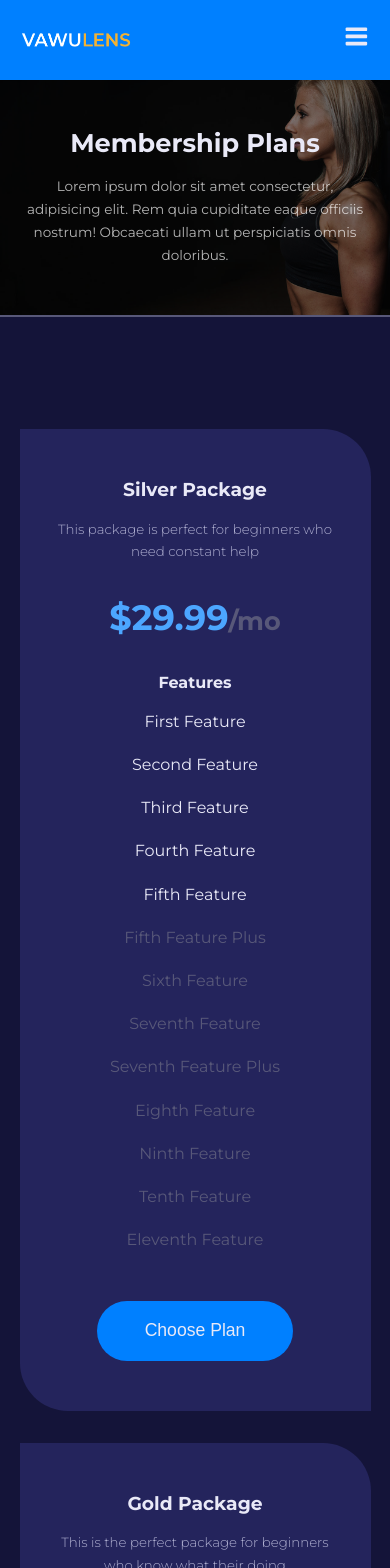
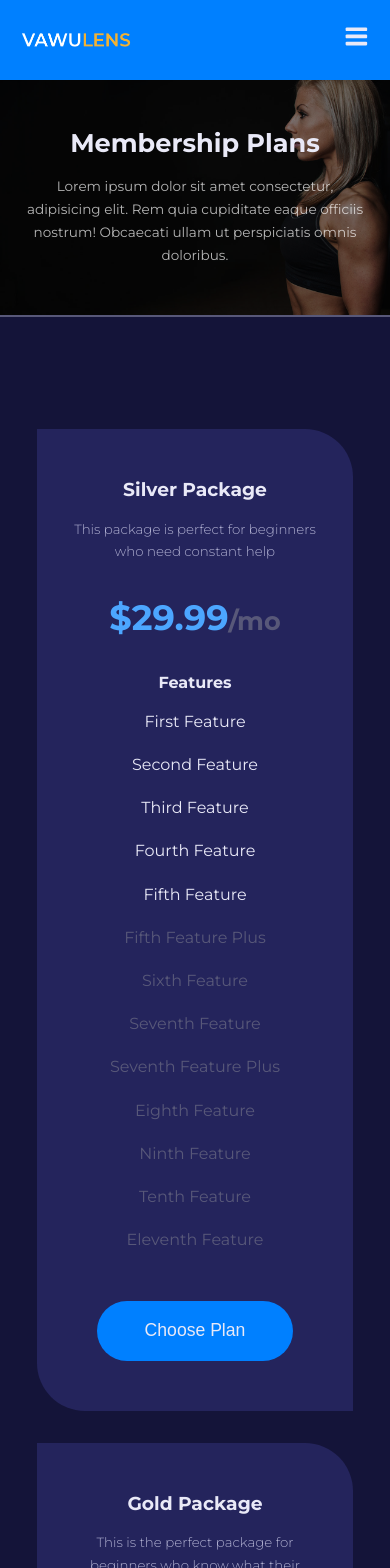
Before and after one commit to erickdc7/react-trainer-website, a React (Create React App) app: page /plans in a window 390 px wide. Shown: the top 1568 px of the page. Built offline with nearby package versions, Linux system fonts and the light colour scheme; the HTML template or start-up script is replaced by a standard one.

Commit message:
media queries in small screen plan styles added to plans.css

```diff
--- a/src/pages/plans/plans.css
+++ b/src/pages/plans/plans.css
@@ -53,4 +53,9 @@
   .plans__container {
     grid-template-columns: 1fr;
   }
+
+  .plan {
+    width: 90%;
+    margin-inline: auto; /* margin left and right: auto */
+  }
 }
```
